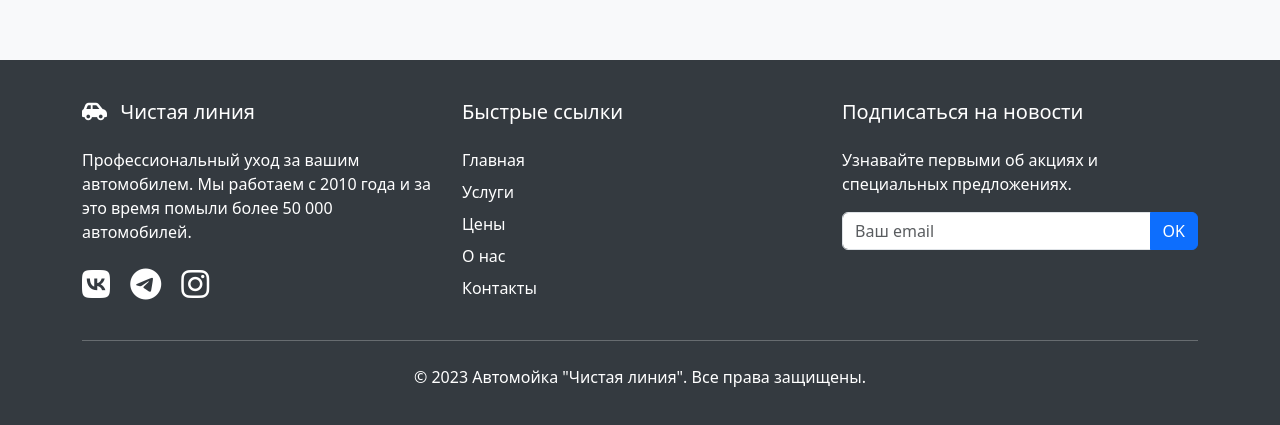
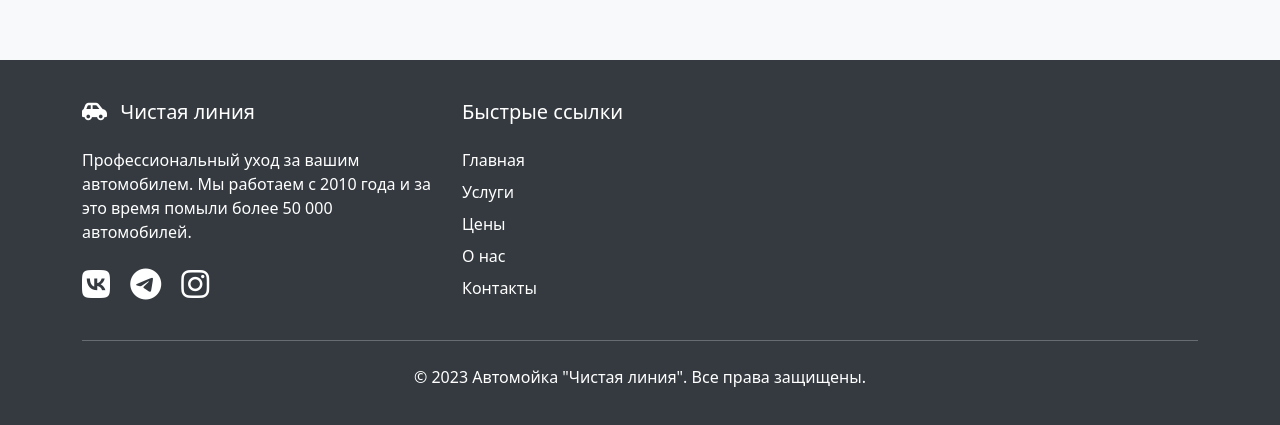
Before and after one commit to FatherOfLife/BootstrapSiteTest, a plain HTML site: page index.html in a window 1280 px wide. Shown: the part 3564-3989 px from the top of the page. Drawn offline with nearby package versions, Linux system fonts and the light colour scheme; grey boxes are pictures that could not be loaded.

Commit message:
Add files via upload

```diff
--- a/index.html
+++ b/index.html
@@ -467,21 +467,6 @@
               </li>
             </ul>
           </div>
-          <div class="col-lg-4">
-            <h5 class="mb-4">Подписаться на новости</h5>
-            <p>Узнавайте первыми об акциях и специальных предложениях.</p>
-            <form>
-              <div class="input-group mb-3">
-                <input
-                  type="email"
-                  class="form-control"
-                  placeholder="Ваш email"
-                  required
-                />
-                <button class="btn btn-primary" type="submit">OK</button>
-              </div>
-            </form>
-          </div>
         </div>
         <hr class="mt-4 mb-4 bg-light" />
         <div class="text-center">
```
